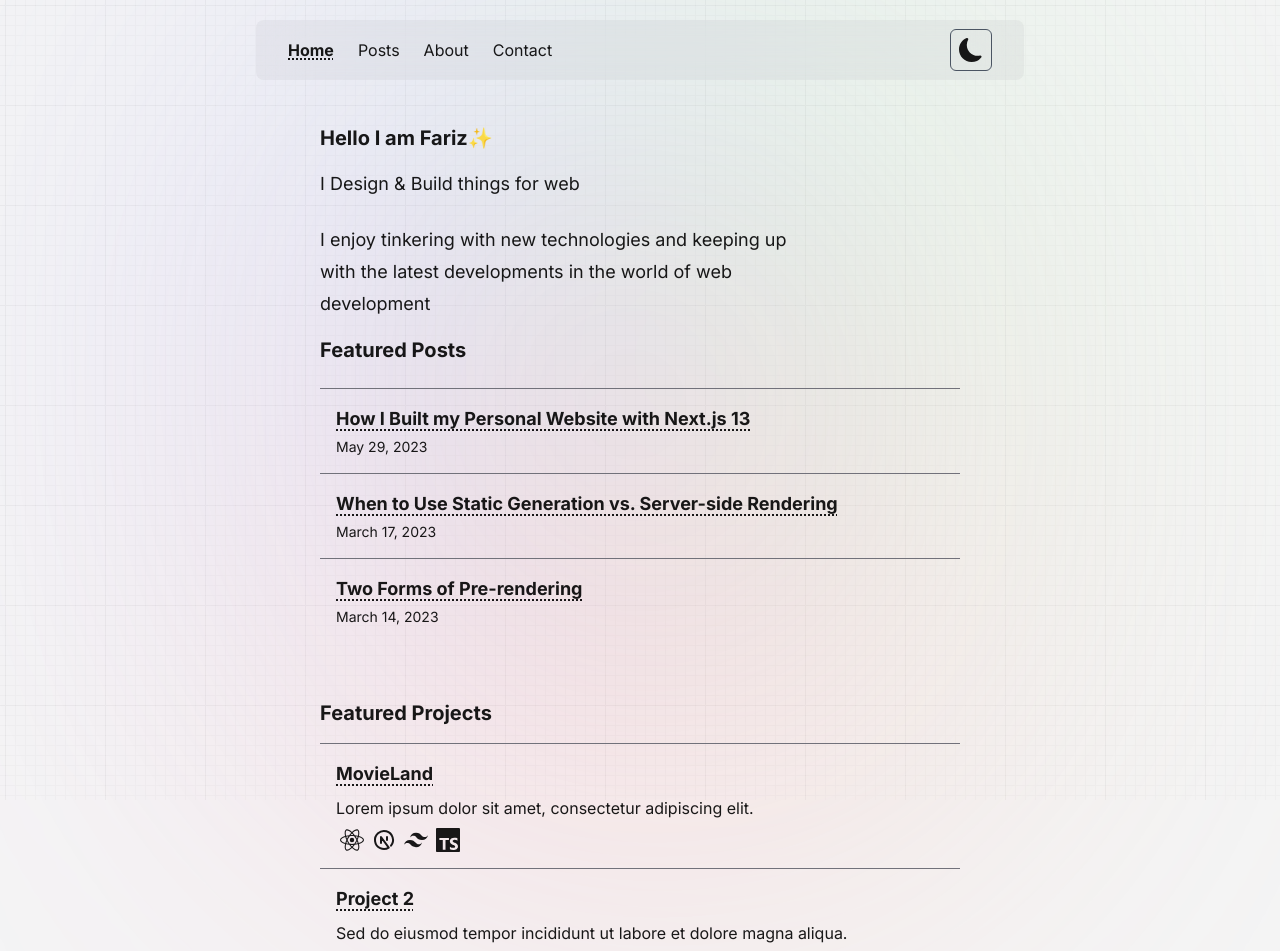
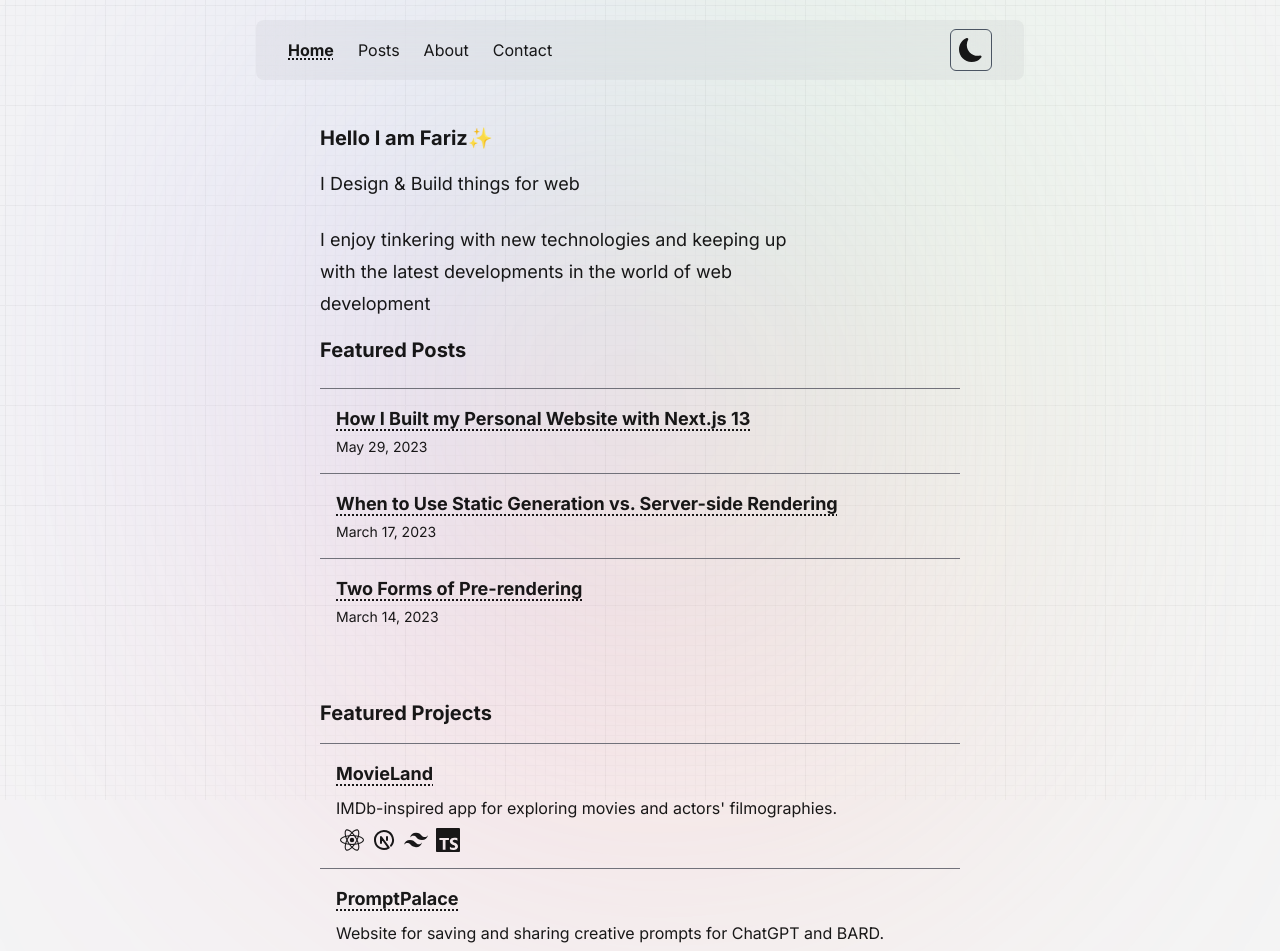
Before and after one commit to farendivaz/farendivaz.site, a Next.js app: page / in a window 1280 px wide. Shown: the top 951 px of the page. Built offline with nearby package versions, Linux system fonts and the light colour scheme.

Commit message:
add new projects

```diff
--- a/public/data.tsx
+++ b/public/data.tsx
@@ -1,12 +1,18 @@
 import { TbBrandNextjs } from "react-icons/tb";
-import { SiTypescript, SiTailwindcss, SiReact } from "react-icons/si";
+import {
+  SiTypescript,
+  SiJavascript,
+  SiTailwindcss,
+  SiReact,
+} from "react-icons/si";
 
 export const projects = [
   {
     id: 1,
     name: "MovieLand",
-    description: "Lorem ipsum dolor sit amet, consectetur adipiscing elit.",
-    link: "https://nextjs13-movie.vercel.app/",
+    description:
+      "IMDb-inspired app for exploring movies and actors' filmographies.",
+    link: "https://movieland-nextjs13.vercel.app/",
     techStack: [
       {
         name: "React",
@@ -37,10 +43,10 @@ export const projects = [
   },
   {
     id: 2,
-    name: "Project 2",
+    name: "PromptPalace",
     description:
-      "Sed do eiusmod tempor incididunt ut labore et dolore magna aliqua.",
-    link: "https://nextjs13-movie.vercel.app/",
+      "Website for saving and sharing creative prompts for ChatGPT and BARD.",
+    link: "https://prompt-palace.vercel.app/",
     techStack: [
       {
         name: "React",
@@ -62,10 +68,11 @@ export const projects = [
         icon: <SiTailwindcss />,
       },
       {
-        name: "TypeScript",
-        description: " A superset of JavaScript that adds static type checking",
-        link: "https://www.typescriptlang.org/",
-        icon: <SiTypescript />,
+        name: "Javascript",
+        description:
+          "JavaScript is a scripting language that enables you to create dynamically updating content, control multimedia, animate images, and pretty much everything else",
+        link: "https://www.javascript.com/",
+        icon: <SiJavascript />,
       },
     ],
   },
```
